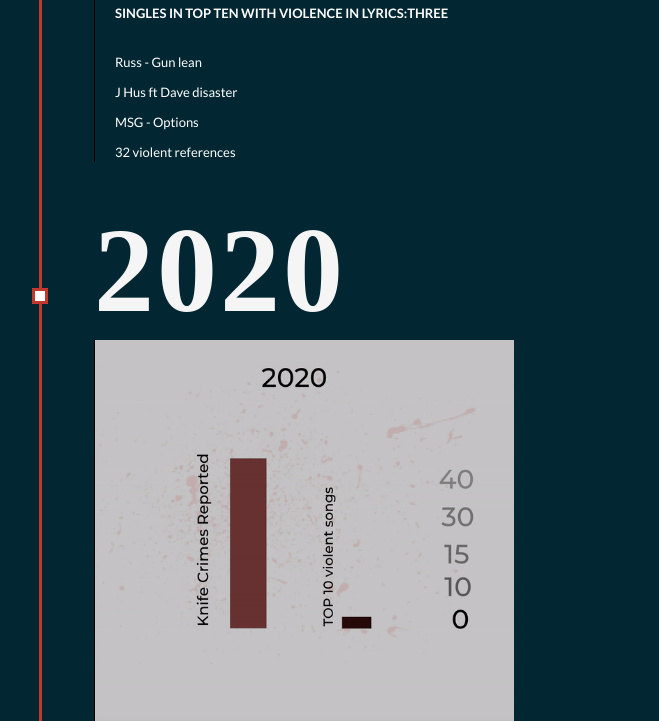
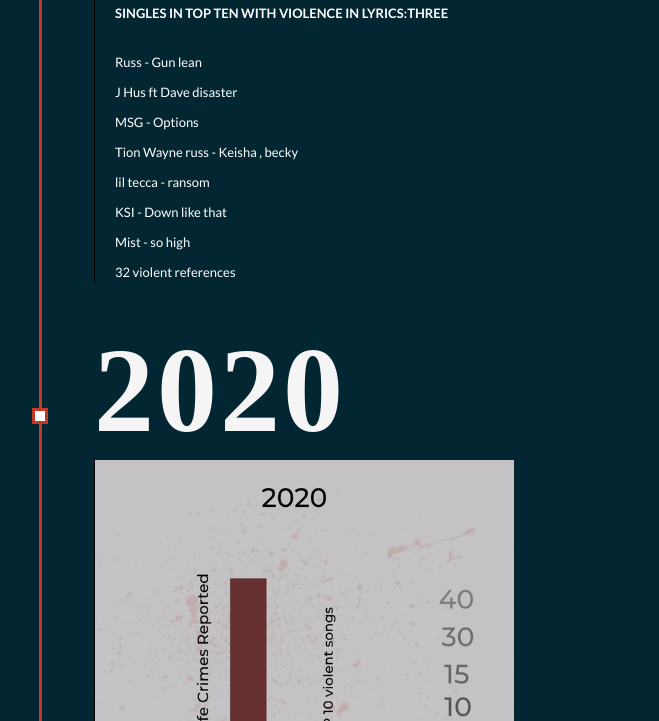
Before and after one commit to adamlahlou/finalproject, a plain HTML site: page index.html in a window 1280 px wide. Shown: the part 8814-9535 px from the top of the page, without its empty margins (154-813 px from the left). Drawn offline with Linux system fonts and the light colour scheme.

Commit message:
Add files via upload

```diff
--- a/index.html
+++ b/index.html
@@ -195,6 +195,10 @@
 			<p> Russ - Gun lean  </p>
             <p> J Hus ft Dave disaster </p>
             <p> MSG - Options </p>
+            <p>Tion Wayne russ - Keisha , becky</p>
+            <p>lil tecca - ransom</p>
+            <p>KSI - Down like that  </p>
+            <p>Mist - so high</p>
             <p>32 violent references</p>
 		</div>
 	</div>
```
